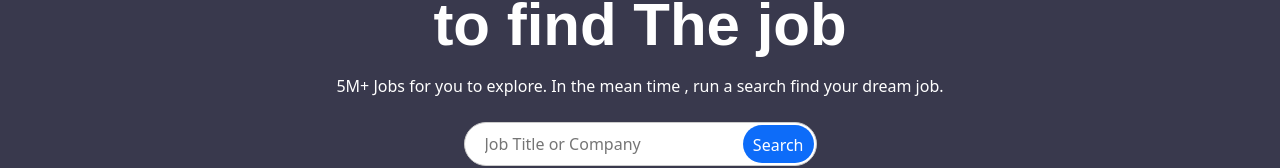
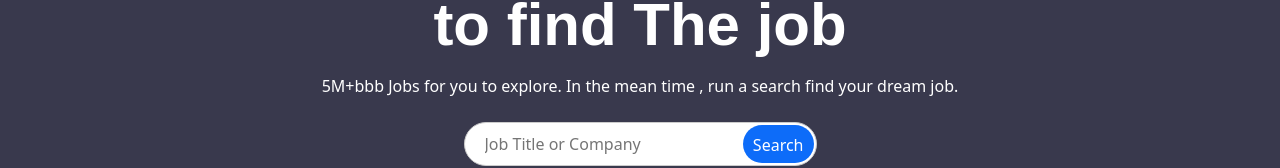
Before and after one commit to amruthasikhil/job, a plain HTML site: page index.html in a window 1280 px wide. Shown: the part 332-500 px from the top of the page. Drawn offline with nearby package versions, Linux system fonts and the light colour scheme.

Commit message:
second commit

```diff
--- a/index.html
+++ b/index.html
@@ -94,7 +94,7 @@
                         <div id="headline" class="text-center"  style="--i:1"> to find The job</div>
                     </div>
                     <div class="d-flex align-items-center justify-content-center  flex-column mt-1 fs-6 text-white text-center">
-                        5M+ Jobs for you to explore. In the mean time , run a search find your dream job.
+                        5M+bbb Jobs for you to explore. In the mean time , run a search find your dream job.
                     </div>
 
 
```
